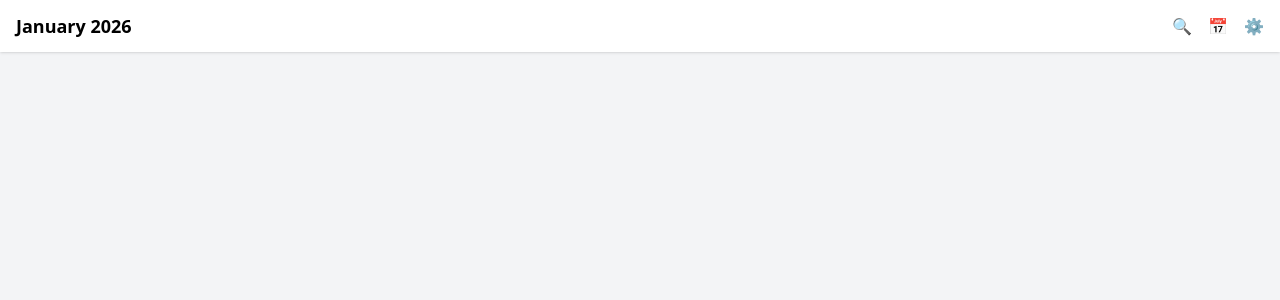
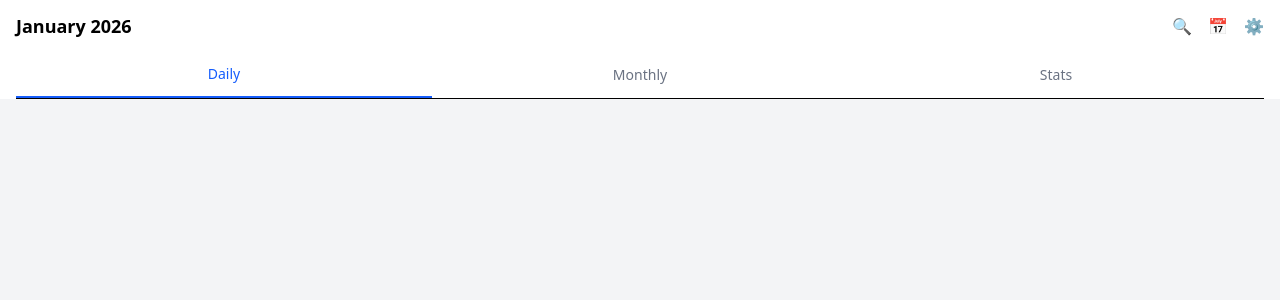
Before and after one commit to srinisapparada/expense-manager, a React (Vite) app in the folder expense-manager-react/: page / in a window 1280 px wide. Shown: the top 300 px of the page. Built offline with nearby package versions, Linux system fonts and the light colour scheme.

Commit message:
feat: add Tabs component (Daily / Monthly / Stats)

```diff
--- a/expense-manager-react/src/App.jsx
+++ b/expense-manager-react/src/App.jsx
@@ -1,9 +1,11 @@
 import Header from "./components/Header";
+import Tabs from "./components/Tabs";
 
 export default function App() {
   return (
     <div className="min-h-screen bg-gray-100">
       <Header />
+      <Tabs />
     </div>
   );
 }
--- /dev/null
+++ b/expense-manager-react/src/components/Tabs.jsx
@@ -0,0 +1,32 @@
+import { useState } from "react";
+
+export default function Tabs() {
+  const [activeTab, setActiveTab] = useState("daily");
+
+  const tabs = [
+    { id: "daily", label: "Daily" },
+    { id: "monthly", label: "Monthly" },
+    { id: "stats", label: "Stats" },
+  ];
+
+  return (
+    <div className="bg-white px-4">
+      <div className="flex border-b">
+        {tabs.map((tab) => (
+          <button
+            key={tab.id}
+            onClick={() => setActiveTab(tab.id)}
+            className={`flex-1 py-3 text-sm font-medium transition
+              ${
+                activeTab === tab.id
+                  ? "border-b-2 border-blue-600 text-blue-600"
+                  : "text-gray-500"
+              }`}
+          >
+            {tab.label}
+          </button>
+        ))}
+      </div>
+    </div>
+  );
+}
```
